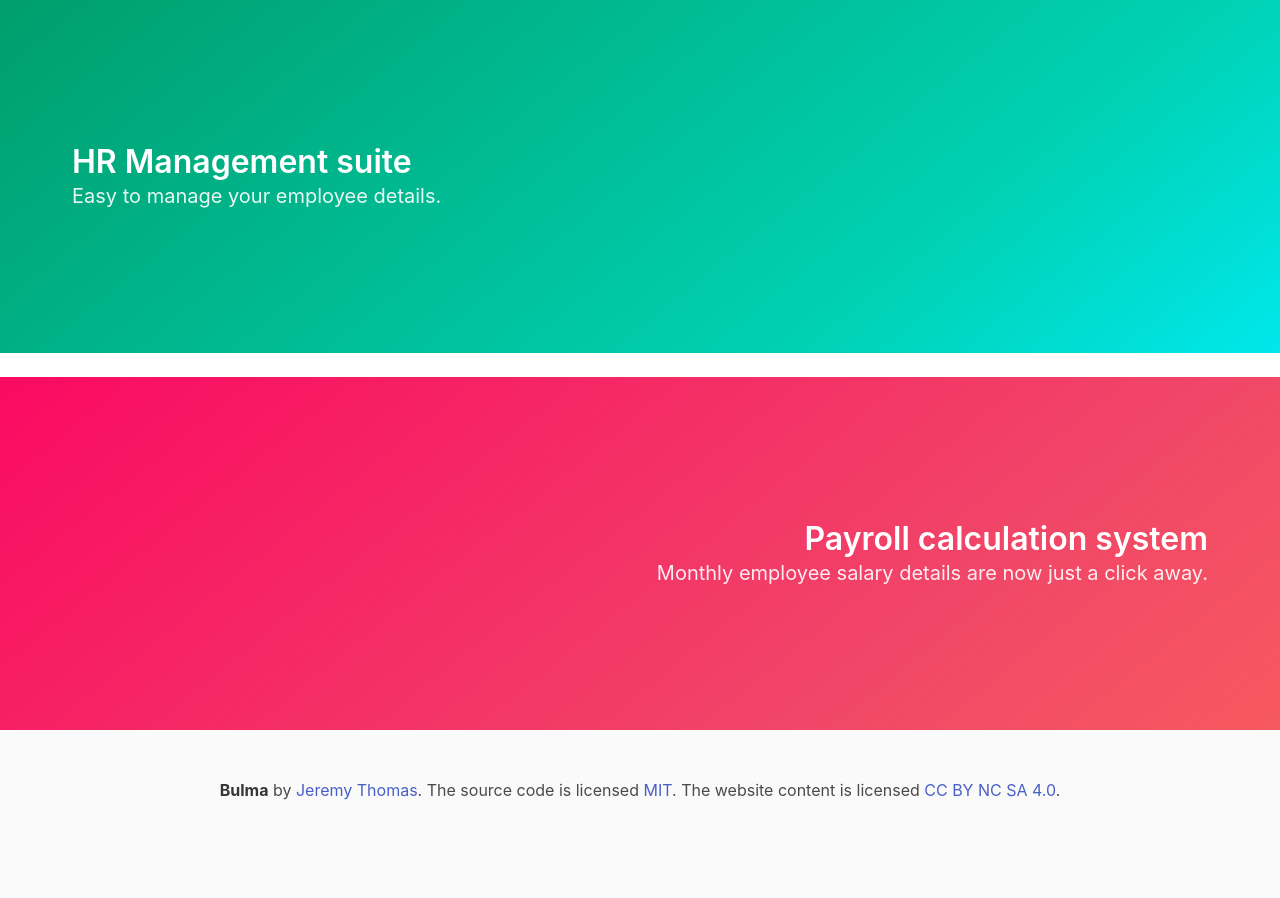
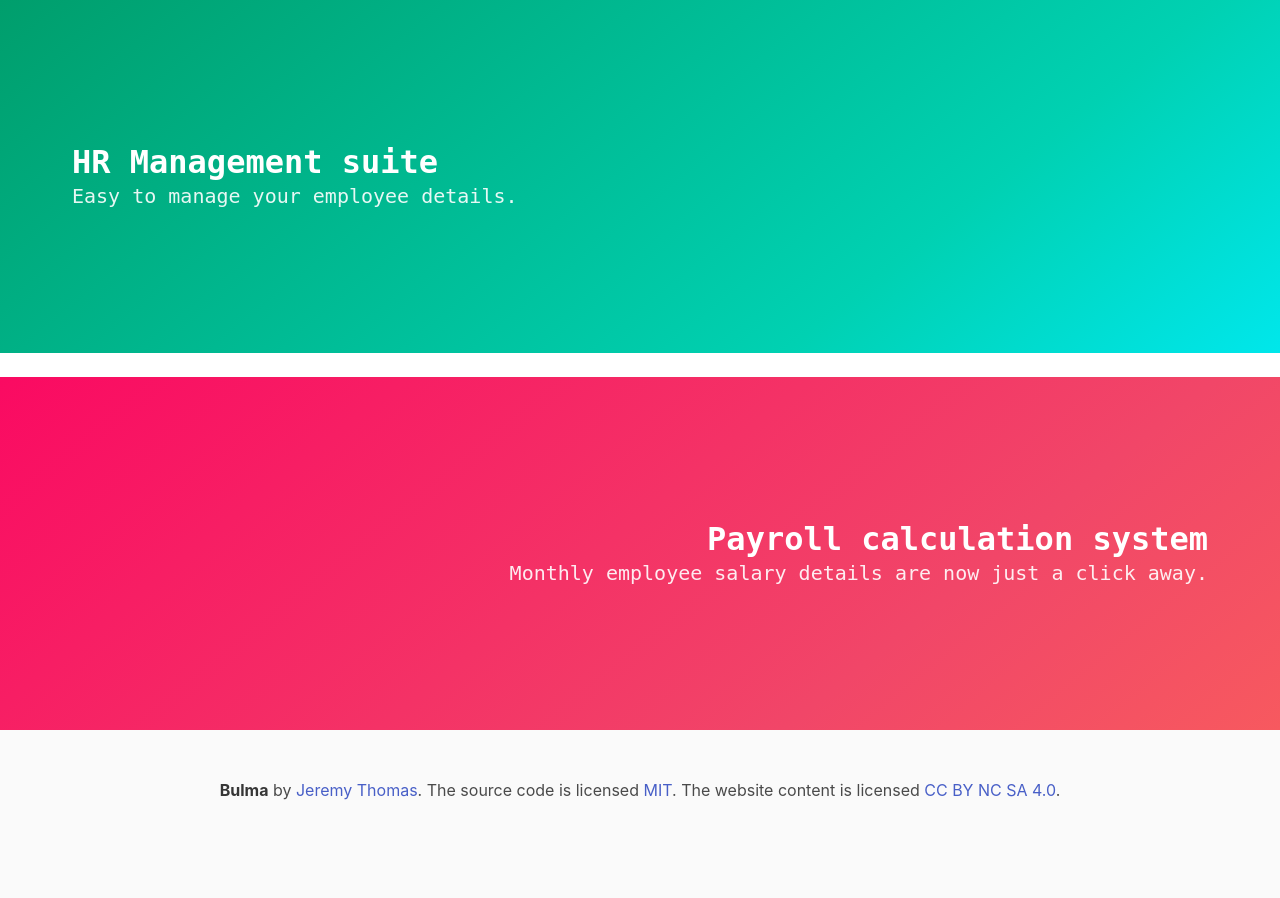
Before and after one commit to thejas2025/Hercules-Payroll-suite, a Flask app: page / in a window 1280 px wide. Shown: the part 56-954 px from the top of the page. Run offline with Flask 2, Linux system fonts and the light colour scheme; some libraries are stand-ins or nearby versions.

Commit message:
changed fonts.

```diff
--- a/templates/index.html
+++ b/templates/index.html
@@ -32,37 +32,6 @@
                 About
               </a>
 
-            <!-- <div class="navbar-item has-dropdown is-hoverable">
-              <a class="navbar-link" href="https://bulma.io/documentation/overview/start/">
-                Docs
-              </a>
-               -->
-              <!-- navbar drop down items -->
-
-              <!-- <div class="navbar-dropdown is-boxed">
-                <a class="navbar-item" href="https://bulma.io/documentation/overview/start/">
-                  Overview
-                </a>
-                <a class="navbar-item" href="https://bulma.io/documentation/modifiers/syntax/">
-                  Modifiers
-                </a>
-                <a class="navbar-item" href="https://bulma.io/documentation/columns/basics/">
-                  Columns
-                </a>
-                <a class="navbar-item" href="https://bulma.io/documentation/layout/container/">
-                  Layout
-                </a>
-                <a class="navbar-item" href="https://bulma.io/documentation/form/general/">
-                  Form
-                </a>
-                <hr class="navbar-divider">
-                <a class="navbar-item" href="https://bulma.io/documentation/elements/box/">
-                  Elements
-                </a>
-                <a class="navbar-item is-active" href="https://bulma.io/documentation/components/breadcrumb/">
-                  Components
-                </a>
-              </div> -->
             </div>
           </div>
 
@@ -95,7 +64,7 @@
 
       <section class="hero is-medium is-primary is-bold ">
         <div class="hero-body">
-          <div class="container">
+          <div class="container is-family-monospace">
             <h1 class="title">
               HR Management suite
             </h1>
@@ -108,7 +77,7 @@
       <br>
       <section class="hero is-medium is-danger is-bold has-text-right">
         <div class="hero-body">
-          <div class="container">
+          <div class="container is-family-monospace"	>
             <h1 class="title">
               Payroll calculation system
             </h1>
```
